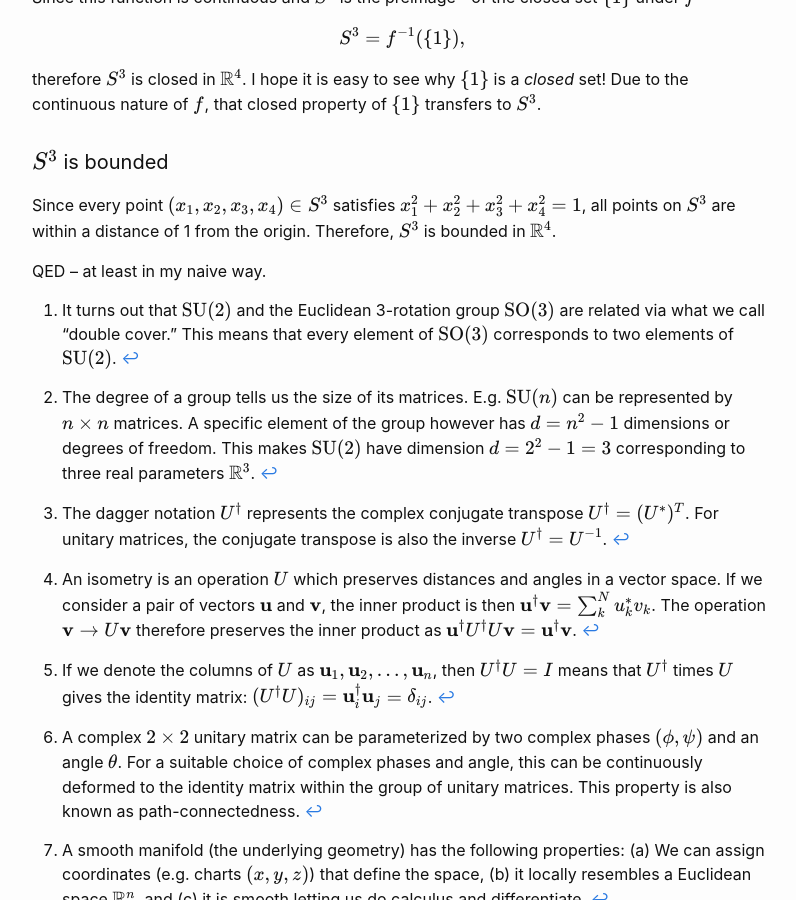
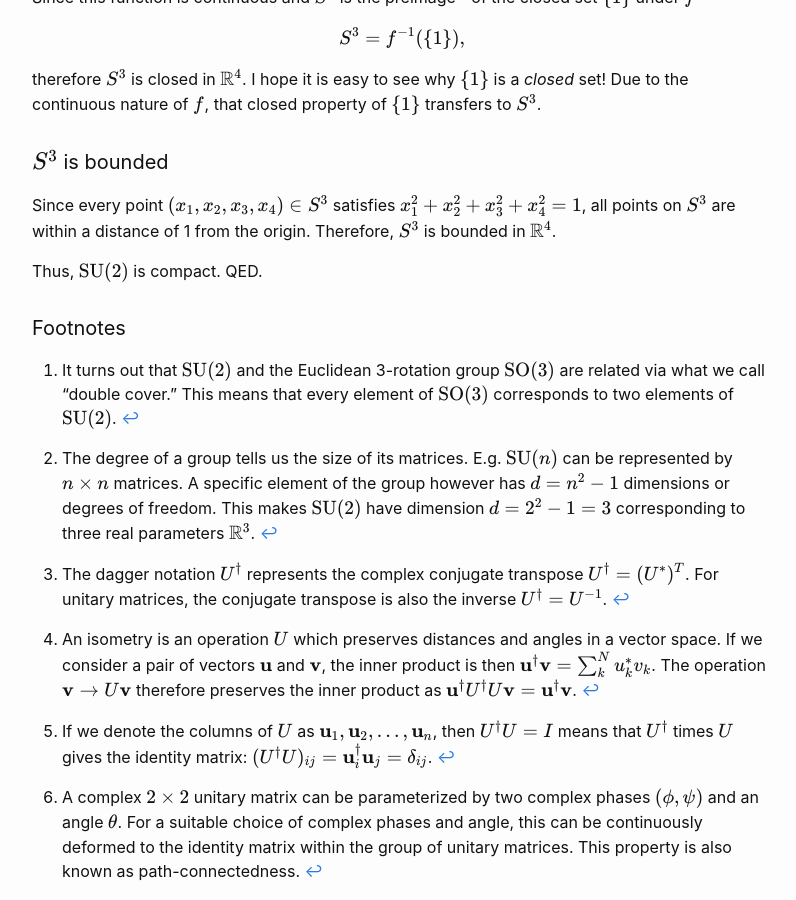
Before and after one commit to ajsteinmetz/ajsteinmetz.github.io, a Jekyll site: the page built from _posts/2024-11-07-su2-compactness.md, in a window 1280 px wide and 900 px high, scrolled down 2725 px. Shown: the whole window, without its empty margins (238-1034 px from the left). Built offline with Jekyll 4.4.1, drawn with Linux system fonts in a browser that asks for light colours; some of the changed text lies outside the part shown.

Commit message:
Update 2024-11-07-su2-compactness.md

```diff
--- a/_posts/2024-11-07-su2-compactness.md
+++ b/_posts/2024-11-07-su2-compactness.md
@@ -65,7 +65,7 @@
 U = \begin{pmatrix} \alpha & -\beta^* \\ \beta & \alpha^* \end{pmatrix},
 $$
 
-where $$\alpha, \beta \in \mathbb{C}$$ and $$\alpha\alpha^{*} + \beta\beta^{*} = 1$$ (a consequence of unitarity and the determinant condition). This parametrization reveals that $$U$$ depends on four $$n^2 = 2^2 = 4$$ real parameters given by the real and imaginary parts of $$\alpha$$ and $$\beta$$. Letting $$\alpha = x_1 + i x_2$$ and $$\beta = x_1 + i x_4$$ where $$x_1, x_2, x_3, x_4 \in \mathbb{R}$$, we can write
+where $$\alpha, \beta \in \mathbb{C}$$ and $$\alpha\alpha^{*} + \beta\beta^{*} = 1$$ (a consequence of unitarity and the determinant condition). This parametrization reveals that $$U$$ depends on four $$n^2 = 2^2 = 4$$ real parameters given by the real and imaginary parts of $$\alpha$$ and $$\beta$$. Letting $$\alpha = x_1 + i x_2$$ and $$\beta = x_3 + i x_4$$ where $$x_1, x_2, x_3, x_4 \in \mathbb{R}$$, we can write
 
 $$
 |\alpha|^2 = x_1 ^2 + x_2 ^2\ \mathrm{and}\ |\beta|^2 = x_3 ^2 + x_4 ^2,
@@ -115,4 +115,6 @@
 #### $$S^3$$ is bounded
 Since every point $$(x_1, x_2, x_3, x_4) \in S^3$$ satisfies $$x_1^2 + x_2^2 + x_3^2 + x_4^2 = 1$$, all points on $$S^3$$ are within a distance of 1 from the origin. Therefore, $$S^3$$ is bounded in $$\mathbb{R}^4$$.
 
-QED -- at least in my naive way.
+Thus, $$\text{SU}(2)$$ is compact. QED.
+
+#### Footnotes
```
